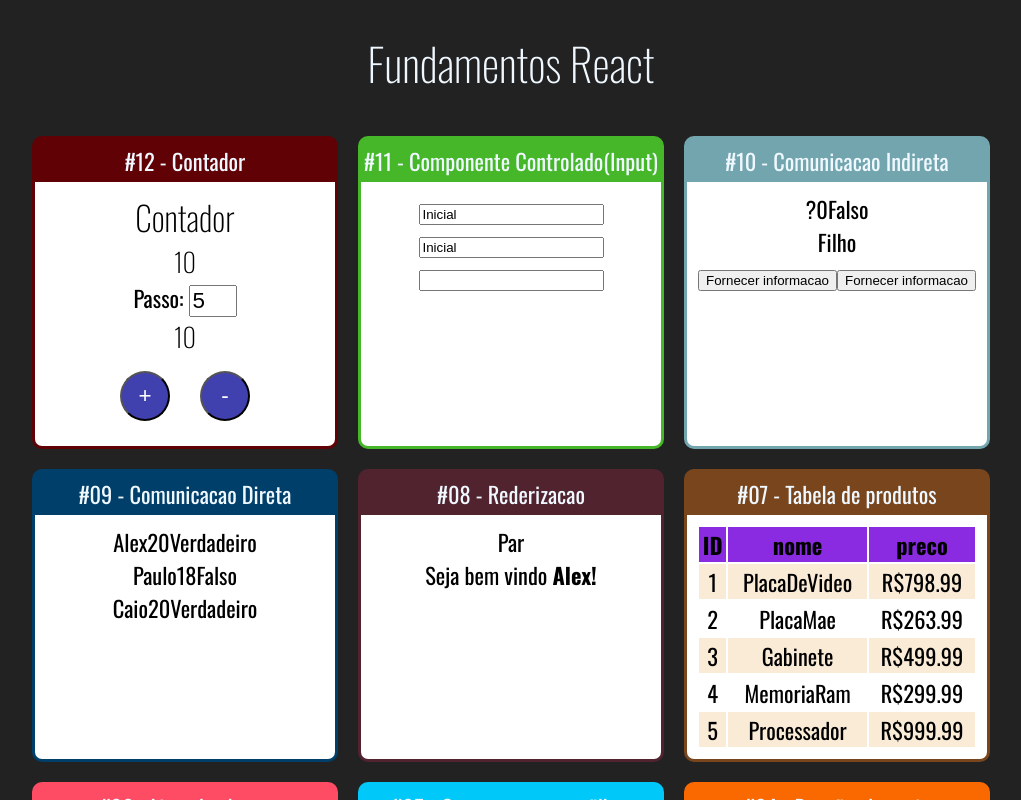
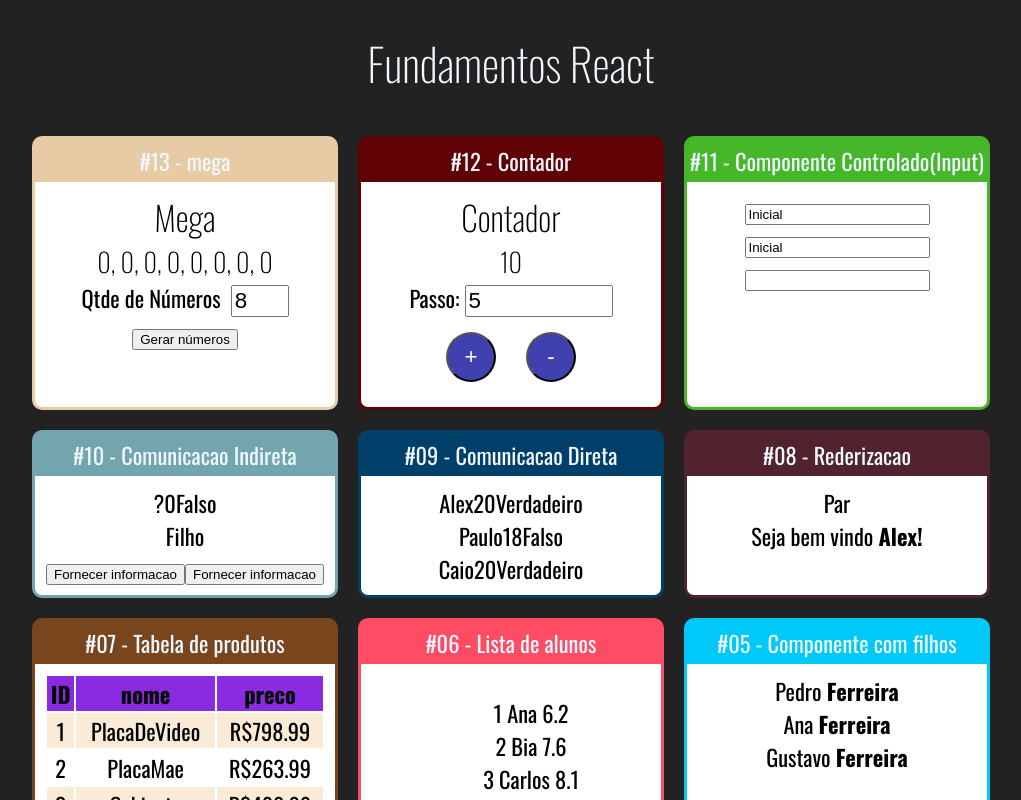
Before and after one commit to alexandre-campos-flooxai/React-section02-fundamentals, a React (Create React App) app in the folder 1_fundamentals/: page / in a window 1280 px wide. Shown: the top 800 px of the page, without its empty margins (129-1150 px from the left). Built offline with nearby package versions, Linux system fonts and the light colour scheme.

Commit message:
feat: counter and megasena

```diff
--- a/1_fundamentals/src/App.jsx
+++ b/1_fundamentals/src/App.jsx
@@ -1,6 +1,7 @@
 import React from "react";
 import "./App.css";
 
+import Mega from "./components/mega/Mega";
 import Contador from "./components/contador/Contador";
 import Input from "./components/formulario/Input";
 import IndiretaPai from "./components/comunicacao/IndiretaPai";
@@ -23,6 +24,10 @@
     <div className="App">
       <h1>Fundamentos React</h1>
       <div className="Cards">
+        <Card titulo="#13 - mega" color="#e7cba4">
+          <Mega qtde={8} />
+        </Card>
+
         <Card titulo="#12 - Contador" color="#600205">
           <Contador numeroInicial={10} />
         </Card>
--- /dev/null
+++ b/1_fundamentals/src/components/contador/Botoes.jsx
@@ -0,0 +1,10 @@
+import React from "react";
+// eslint-disable-next-line
+export default (props) => {
+  return (
+    <div>
+      <button onClick={props.setInc}>+</button>
+      <button onClick={props.setDec}>-</button>
+    </div>
+  );
+};
--- a/1_fundamentals/src/components/contador/Contador.css
+++ b/1_fundamentals/src/components/contador/Contador.css
@@ -1,6 +1,6 @@
 .Contador input {
   font-size: 1.4rem;
-  width: 40px;
+  width: 50%;
 }
 
 .Contador button {
--- a/1_fundamentals/src/components/contador/Contador.jsx
+++ b/1_fundamentals/src/components/contador/Contador.jsx
@@ -1,5 +1,8 @@
 import "./Contador.css";
 import React from "react";
+import Display from "./Display";
+import Botoes from "./Botoes";
+import PassoForm from "./PassoForm";
 
 /*baseado em classe */
 export default class Contador extends React.Component {
@@ -21,9 +24,9 @@
     });
   };
 
-  setPasso = (evento) => {
+  setPasso = (novoPasso) => {
     this.setState({
-      passo: +evento.target.value,
+      passo: novoPasso,
     });
   };
 
@@ -31,19 +34,9 @@
     return (
       <div className="Contador">
         <h2>Contador</h2>
-        <h3>{this.state.numero}</h3>
-        <div>
-          <label htmlFor="passoInput">Passo: </label>
-          <input
-            id="passoInput"
-            type="number"
-            value={this.state.passo}
-            onChange={this.setPasso}
-          />
-        </div>
-        <h3>{this.state.numero}</h3>
-        <button onClick={this.inc}>+</button>
-        <button onClick={this.dec}>-</button>
+        <Display numero={this.state.numero} />
+        <PassoForm passo={this.state.passo} setPasso={this.setPasso} />
+        <Botoes setInc={this.inc} setDec={this.dec} />
       </div>
     );
   }
--- /dev/null
+++ b/1_fundamentals/src/components/contador/Display.jsx
@@ -0,0 +1,5 @@
+import React from "react";
+// eslint-disable-next-line
+export default (props) => {
+  return <h3>{props.numero}</h3>;
+};
--- /dev/null
+++ b/1_fundamentals/src/components/contador/PassoForm.jsx
@@ -0,0 +1,15 @@
+import React from "react";
+// eslint-disable-next-line
+export default (props) => {
+  return (
+    <div>
+      <label htmlFor="passoInput">Passo: </label>
+      <input
+        id="passoInput"
+        type="number"
+        value={props.passo}
+        onChange={(e) => props.setPasso(+e.target.value)}
+      />
+    </div>
+  );
+};
--- /dev/null
+++ b/1_fundamentals/src/components/mega/Mega.css
@@ -0,0 +1,7 @@
+.Mega label {
+  margin-right: 10px;
+}
+.Mega input {
+  font-size: 1.4rem;
+  width: 50px;
+}
--- /dev/null
+++ b/1_fundamentals/src/components/mega/Mega.jsx
@@ -0,0 +1,51 @@
+import "./Mega.css";
+import React, { useState } from "react";
+
+// eslint-disable-next-line
+export default (props) => {
+  function gerarNumeroNaoContido(min, max, array) {
+    const aleatorio = parseInt(Math.random() * (max + 1 - min)) + min;
+    return array.includes(aleatorio)
+      ? gerarNumeroNaoContido(min, max, array)
+      : aleatorio;
+  }
+  function gerarNumeros(qtde) {
+    const numeros = Array(qtde)
+      .fill(0)
+      .reduce((nums) => {
+        const novoNumero = gerarNumeroNaoContido(1, 60, nums);
+        console.log([...nums, novoNumero]);
+        return [...nums, novoNumero];
+      }, [])
+      .sort((n1, n2) => n1 - n2);
+
+    return numeros;
+  }
+
+  const [qtde, setQtde] = useState(props.qtde || 6);
+  const [numerosIniciais, setNumerosIniciais] = gerarNumeros(qtde);
+  const [numeros, setNumeros] = useState(Array(qtde).fill(0));
+
+  return (
+    <div className="Mega">
+      <h2>Mega</h2>
+      <h3>{numeros.join(", ")}</h3>
+      <div>
+        <label>Qtde de Números</label>
+        <input
+          min="6"
+          max="10"
+          type="number"
+          value={qtde}
+          onChange={(e) => {
+            setQtde(+e.target.value);
+            setNumeros(gerarNumeros(+e.target.value));
+          }}
+        />
+      </div>
+      <button onClick={(_) => setNumeros(gerarNumeros(qtde))}>
+        Gerar números
+      </button>
+    </div>
+  );
+};
```
Also changed, not shown: 1 other file (tests, documents, lock files or other folders).
